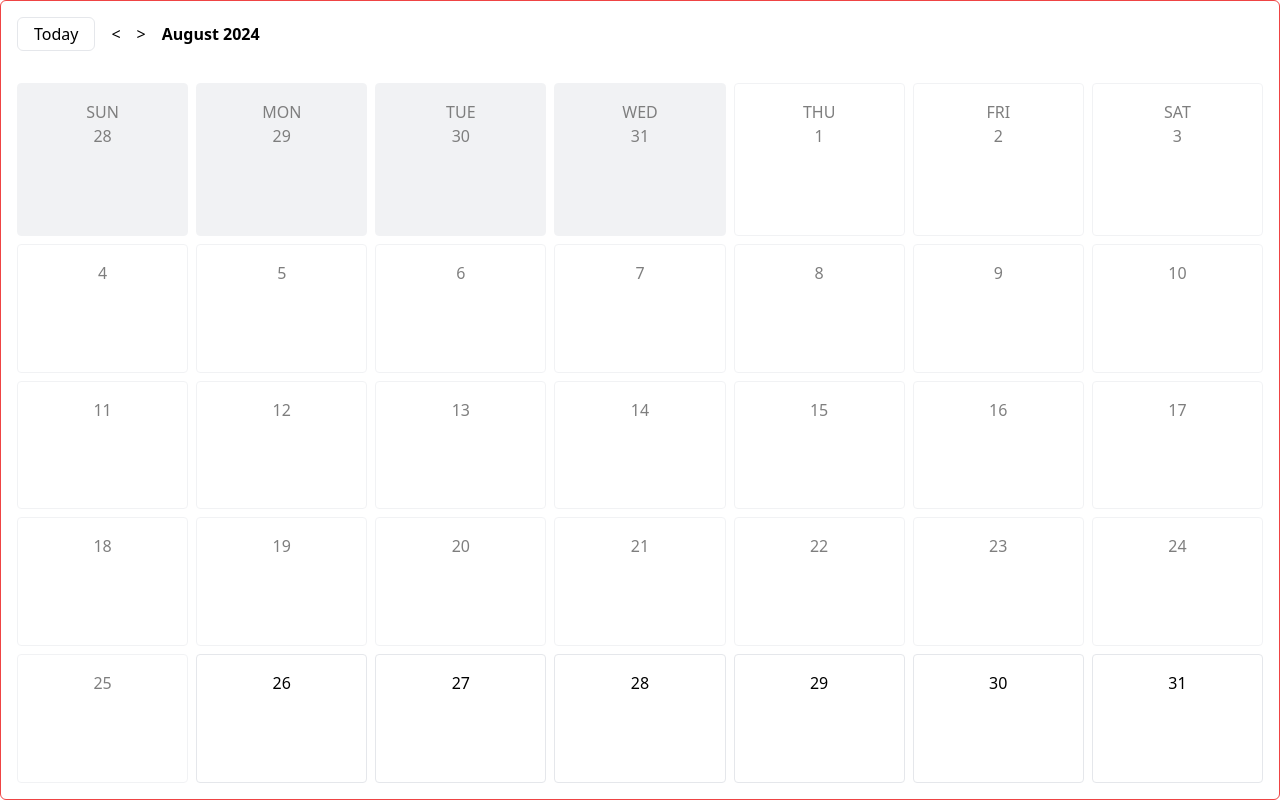
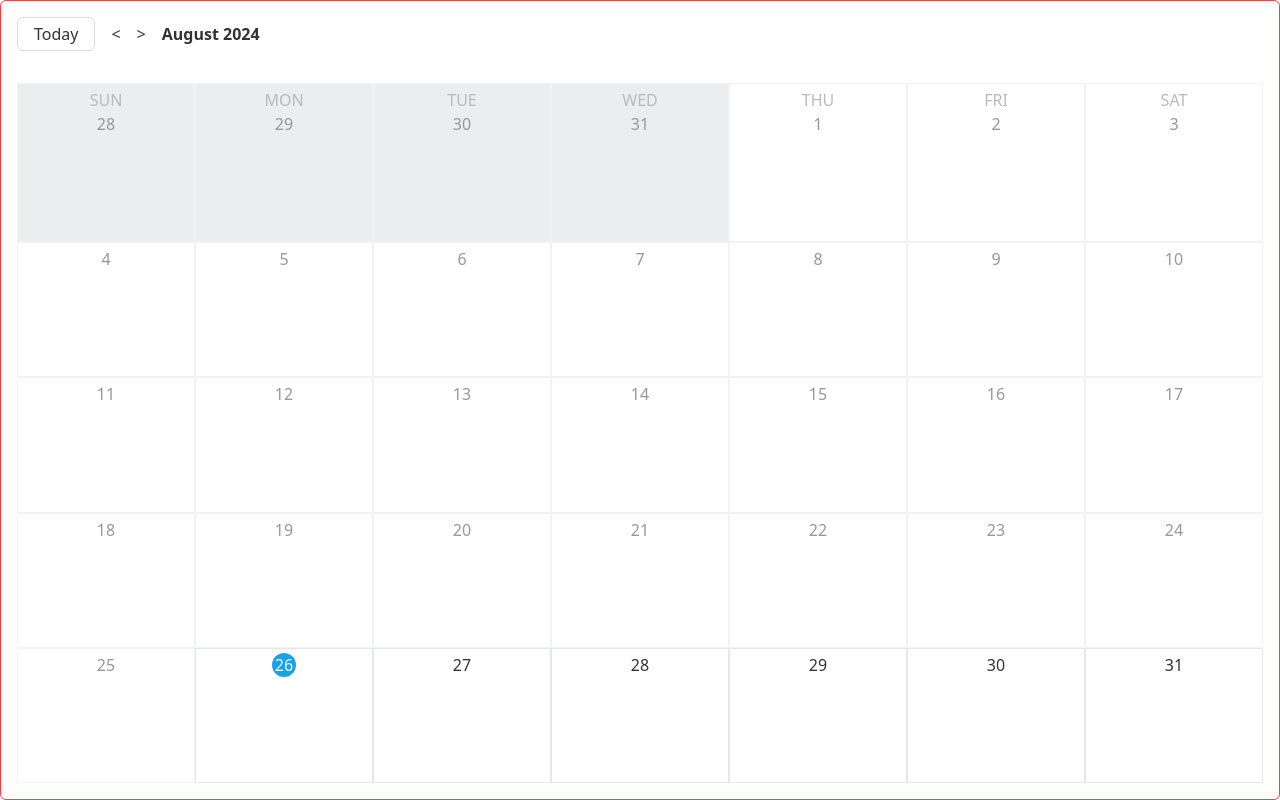
Before and after one commit to ScaxCodes/cc-calendar, a React (Vite) app: page / in a window 1280 px wide. Built offline with nearby package versions, Linux system fonts and the light colour scheme.

Commit message:
Improve style of various elements to fit projects requirements

```diff
--- a/src/components/AddEventModal.tsx
+++ b/src/components/AddEventModal.tsx
@@ -42,13 +42,15 @@ export function AddEventModal({
       <div className="w-96 rounded bg-white p-6 shadow-lg">
         <div className="mb-4 flex items-center justify-between">
           <h2 className="text-xl font-semibold">Add Event</h2>
-          <span>{selectedDate}</span>
+          <span className="text-modal-date-header">{selectedDate}</span>
           <button onClick={onClose}>X</button>
         </div>
         <form onSubmit={handleSubmit}>
           {/* Event Name */}
           <div className="mb-4">
-            <label className="text-sm font-medium">Name</label>
+            <label className="text-modal-form-label text-sm font-medium">
+              Name
+            </label>
             <input
               type="text"
               ref={nameRef} // Using ref instead of state
@@ -64,13 +66,17 @@ export function AddEventModal({
               checked={allDay}
               onChange={() => setAllDay((prev) => !prev)} // Still using state for allDay
             />
-            <label className="ml-2 text-sm font-medium">All Day?</label>
+            <label className="text-modal-form-label ml-2 text-sm font-medium">
+              All Day?
+            </label>
           </div>
 
           {/* Start Time and End Time */}
           <div className="mb-4 flex justify-between gap-2">
             <div className="w-full">
-              <label className="block text-sm font-medium">Start Time</label>
+              <label className="text-modal-form-label block text-sm font-medium">
+                Start Time
+              </label>
               <input
                 type="time"
                 ref={startTimeRef} // Using ref instead of state
@@ -80,7 +86,9 @@ export function AddEventModal({
               />
             </div>
             <div className="w-full">
-              <label className="block text-sm font-medium">End Time</label>
+              <label className="text-modal-form-label block text-sm font-medium">
+                End Time
+              </label>
               <input
                 type="time"
                 ref={endTimeRef} // Using ref instead of state
@@ -93,7 +101,9 @@ export function AddEventModal({
 
           {/* Color Selection */}
           <div className="mb-4">
-            <label className="text-sm font-medium">Color</label>
+            <label className="text-modal-form-label text-sm font-medium">
+              Color
+            </label>
             <div className="mt-2 flex items-center gap-4">
               {["red", "green", "blue"].map((color) => (
                 <label className="cursor-pointer" key={color}>
--- a/src/components/Calendar.tsx
+++ b/src/components/Calendar.tsx
@@ -27,7 +27,7 @@ export function Calendar() {
 
   return (
     <EventProvider>
-      <div className="m-auto flex h-screen max-w-[1500px] flex-col rounded-md border border-red-500">
+      <div className="text-default m-auto flex h-screen max-w-[1500px] flex-col rounded-md border border-red-500">
         <Navigation
           currentMonth={currentMonth}
           setCurrentMonth={setCurrentMonth}
@@ -59,7 +59,7 @@ export function Calendar() {
 
 // TODO:
 // *** DONE *** 1: Delete events
-// 2: Store events to local storage
+// *** DONE *** 2: Store events to local storage
 // 3: Style everything 1:1 to requirements
 // BONUS: Refactor code, check whats missing from course (effects, hooks, etc).
 // 4: Overflow modal
--- a/src/components/EditEventModal.tsx
+++ b/src/components/EditEventModal.tsx
@@ -63,13 +63,15 @@ export function EditEventModal({
       <div className="w-96 rounded bg-white p-6 shadow-lg">
         <div className="mb-4 flex items-center justify-between">
           <h2 className="text-xl font-semibold">Edit Event</h2>
-          <span>{selectedDate}</span>
+          <span className="text-modal-date-header">{selectedDate}</span>
           <button onClick={onClose}>X</button>
         </div>
         <form onSubmit={handleSubmit}>
           {/* Event Name */}
           <div className="mb-4">
-            <label className="text-sm font-medium">Name</label>
+            <label className="text-modal-form-label text-sm font-medium">
+              Name
+            </label>
             <input
               type="text"
               ref={nameRef} // Using ref instead of state
@@ -85,13 +87,17 @@ export function EditEventModal({
               checked={allDay}
               onChange={() => setAllDay((prev) => !prev)}
             />
-            <label className="ml-2 text-sm font-medium">All Day?</label>
+            <label className="text-modal-form-label ml-2 text-sm font-medium">
+              All Day?
+            </label>
           </div>
 
           {/* Start Time */}
           <div className="mb-4 flex justify-between gap-2">
             <div className="w-full">
-              <label className="block text-sm font-medium">Start Time</label>
+              <label className="text-modal-form-label block text-sm font-medium">
+                Start Time
+              </label>
               <input
                 type="time"
                 ref={startTimeRef} // Using ref instead of state
@@ -102,7 +108,9 @@ export function EditEventModal({
             </div>
             {/* End Time */}
             <div className="w-full">
-              <label className="block text-sm font-medium">End Time</label>
+              <label className="text-modal-form-label block text-sm font-medium">
+                End Time
+              </label>
               <input
                 type="time"
                 ref={endTimeRef} // Using ref instead of state
@@ -115,7 +123,9 @@ export function EditEventModal({
 
           {/* Color */}
           <div className="mb-4">
-            <label className="text-sm font-medium">Color</label>
+            <label className="text-modal-form-label text-sm font-medium">
+              Color
+            </label>
             <div className="mt-2 flex items-center gap-4">
               {/* Red Square */}
               <label className="cursor-pointer">
@@ -175,7 +185,7 @@ export function EditEventModal({
             </button>
             {/* Delete Button */}
             <button
-              className="border-add-button-border bg-add-button-bg text-add-button-text hover:bg-add-button-bg-hover w-full rounded border py-2"
+              className="border-delete-button-border bg-delete-button-bg text-delete-button-text hover:bg-delete-button-bg-hover w-full rounded border py-2"
               type="button"
               onClick={handleDelete}
             >
--- a/src/components/Events.tsx
+++ b/src/components/Events.tsx
@@ -35,11 +35,13 @@ export default function Events({
         <button
           key={singleEvent.id}
           onClick={(event) => handleEditEvent(event, singleEvent.id)}
-          className="w-full"
+          className="mb-2 w-full text-left"
         >
           <div className="flex items-center">
             {singleEvent.allDay ? (
-              <div className={`w-full bg-custom-${singleEvent.color}`}>
+              <div
+                className={`w-full rounded px-1 text-white bg-custom-${singleEvent.color}`}
+              >
                 {singleEvent.name}
               </div>
             ) : (
@@ -47,7 +49,9 @@ export default function Events({
                 <div
                   className={`bg-custom-${singleEvent.color} mr-3 h-3 w-3 rounded-full`}
                 />
-                <div className="mr-1">{singleEvent.startTime}</div>
+                <div className="text-timed-event mr-1">
+                  {singleEvent.startTime}
+                </div>
                 <div>{singleEvent.name}</div>
               </>
             )}
--- a/src/components/Month.tsx
+++ b/src/components/Month.tsx
@@ -50,13 +50,18 @@ export default function Month({
 
   return (
     <main className="flex flex-1 flex-col p-4">
-      <div className="grid flex-1 grid-cols-7 gap-2">
+      <div className="grid flex-1 grid-cols-7">
         {days.map((day, index) => {
           const isCurrentMonth = isSameMonth(day, currentMonth);
           const isInPast = isBefore(day, today) && !isToday(day);
 
-          const backgroundClass = isCurrentMonth ? "bg-white" : "bg-gray-200";
+          const backgroundClass = isCurrentMonth
+            ? "bg-white"
+            : "bg-custom-grey";
           const opacityClass = isInPast ? "opacity-50" : "opacity-100";
+          const todayHighlightClass = isToday(day)
+            ? "bg-todays-day m-auto h-6 w-6 rounded-full text-white"
+            : "";
 
           const dayISO = format(day, "yyyy-MM-dd");
           const eventsForDay = events[dayISO];
@@ -64,17 +69,21 @@ export default function Month({
           return (
             <div
               key={index}
-              className={`group relative rounded border p-4 text-center ${backgroundClass} ${opacityClass}`}
+              className={`group relative border p-1 text-center ${backgroundClass} ${opacityClass}`}
               data-date={dayISO}
             >
-              <div>{index <= 6 && format(day, "EEE").toUpperCase()}</div>
+              <div className="text-week-name">
+                {index <= 6 && format(day, "EEE").toUpperCase()}
+              </div>
               <button
                 onClick={handleAddEvent}
                 className="absolute right-0 top-0 m-1 hidden h-6 w-6 rounded-full bg-blue-500 text-white hover:bg-blue-600 group-hover:block"
               >
                 +
               </button>
-              <div>{format(day, "d")}</div>
+              <div className={`mb-1 ${todayHighlightClass}`}>
+                {format(day, "d")}
+              </div>
               {eventsForDay && (
                 <Events
                   eventsForDay={eventsForDay}
--- a/src/components/Navigation.tsx
+++ b/src/components/Navigation.tsx
@@ -14,7 +14,7 @@ export default function Navigation({
     <nav className="my-4 ml-4 flex items-center gap-4">
       <button
         onClick={() => setCurrentMonth(new Date())}
-        className="rounded-md border px-4 py-1 hover:bg-gray-400"
+        className="border-custom-grey hover:bg-today-button-bg-hover rounded-md border px-4 py-1"
       >
         Today
       </button>
--- a/tailwind.config.js
+++ b/tailwind.config.js
@@ -7,10 +7,24 @@ export default {
         "custom-red": "hsl(0, 75%, 60%)",
         "custom-blue": "hsl(200, 80%, 50%)",
         "custom-green": "hsl(150, 80%, 30%)",
+        "custom-grey": "#dadce0",
         "add-button-border": "hsl(150, 80%, 30%)",
         "add-button-bg": "hsl(150, 80%, 95%)",
         "add-button-text": "hsl(150, 80%, 10%)",
         "add-button-bg-hover": "hsl(150, 80%, 90%)",
+        "today-button-bg-hover": "#f1f3f4",
+        "delete-button-border": "hsl(0, 75%, 60%)",
+        "delete-button-bg": "hsl(0, 75%, 95%)",
+        "delete-button-text": "hsl(0, 75%, 10%)",
+        "delete-button-bg-hover": "hsl(0, 75%, 90%)",
+        "todays-day": "hsl(200, 80%, 50%)",
+      },
+      textColor: {
+        default: "#333",
+        "week-name": "#777",
+        "timed-event": "#777",
+        "modal-date-header": "#555",
+        "modal-form-label": "#777",
       },
     },
   },
```
